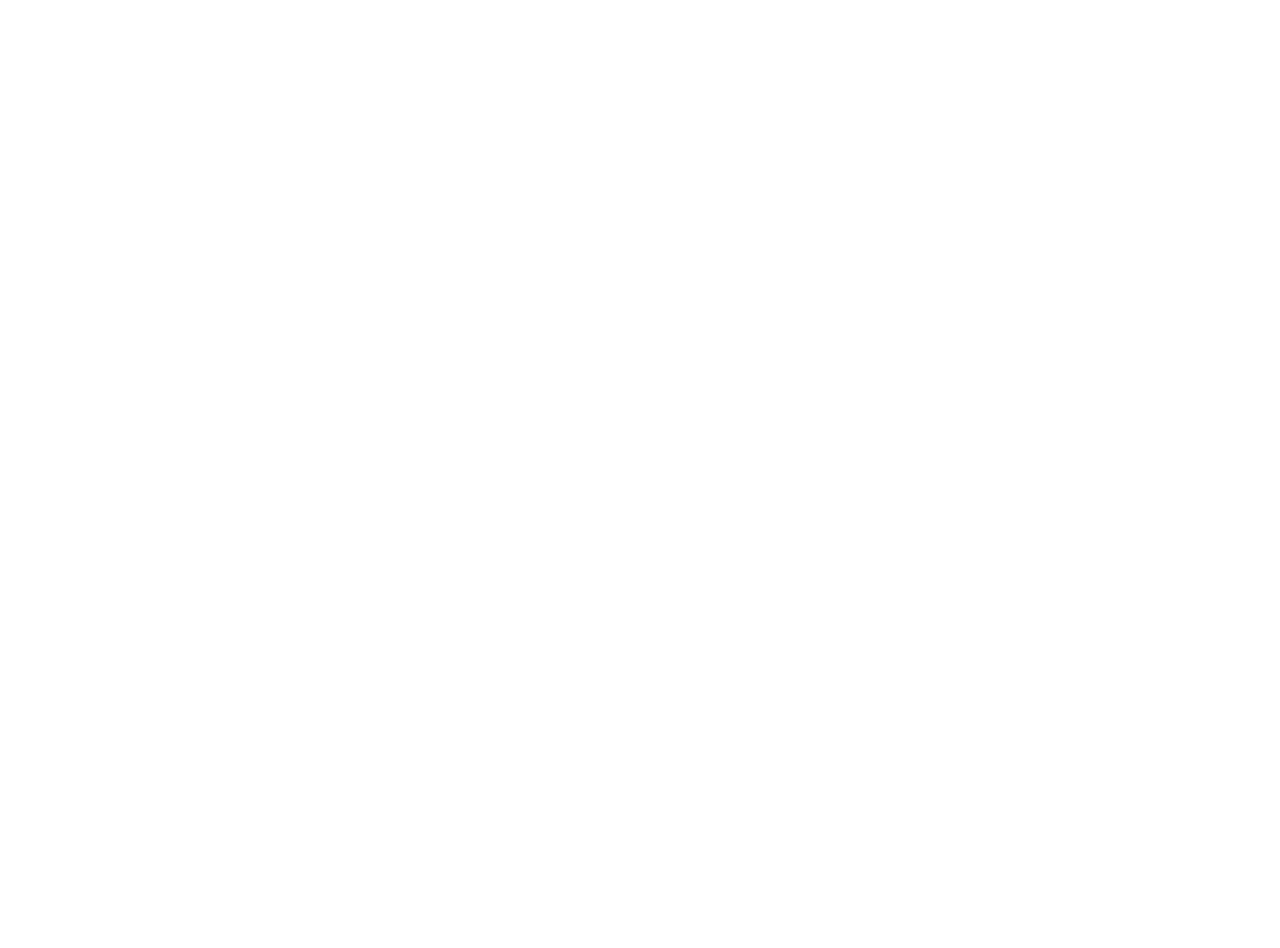
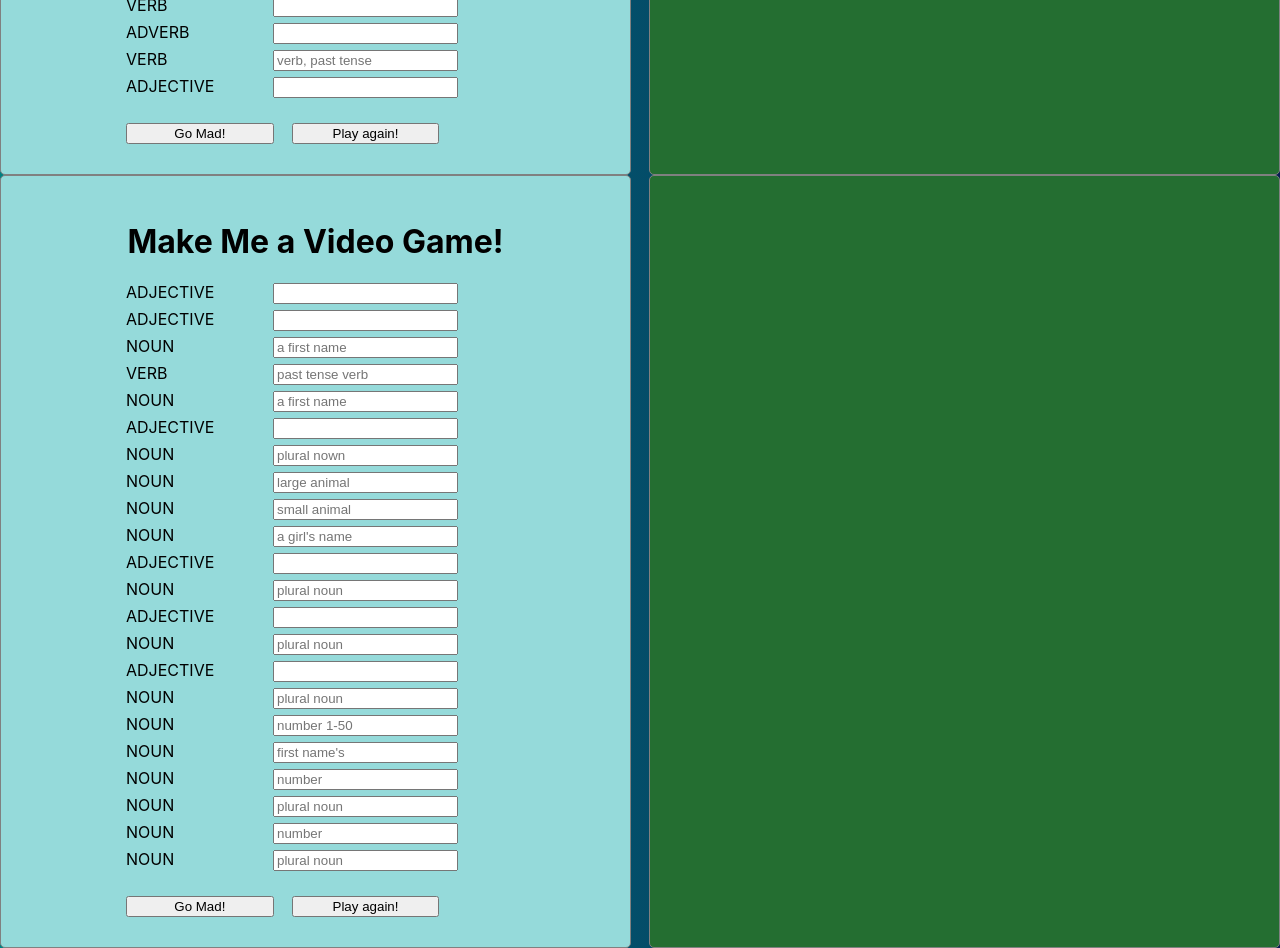
Before and after one commit to kylipoo/madmakers, a React (Create React App) app: page /madlibs in a window 1280 px wide. Shown: the part 1760-2708 px from the top of the page. Before the commit the page ends 1431 px from the top, so only its background shows below. Built offline with nearby package versions, Linux system fonts and the light colour scheme.

Commit message:
more madlib story

```diff
--- a/src/components/madlibs-list/inputs.js
+++ b/src/components/madlibs-list/inputs.js
@@ -176,6 +176,187 @@
             placeholder: 'household appliance',
             value: ""
         },
+        ],
+
+    },
+    {
+        id: 4,
+        name: "A Day At the Zoo!",
+        mad: [{
+            label: 'ADJECTIVE',
+            placeholder: '',
+            value: ""
+        },
+        {
+            label: 'NOUN',
+            placeholder: 'someone',
+            value: ""
+        },
+        {
+            label: 'VERB',
+            placeholder: 'verb, past tense',
+            value: ""
+        },
+        {
+            label: 'ADVERB',
+            placeholder: '',
+            value: ""
+        },
+        {
+            label: 'ADJECTIVE',
+            placeholder: '',
+            value: ""
+        },
+        {
+            label: 'NOUN',
+            placeholder: '',
+            value: ""
+        },
+        {
+            label: 'NOUN',
+            placeholder: '',
+            value: ""
+        },
+        {
+            label: 'ADJECTIVE',
+            placeholder: '',
+            value: ""
+        },
+        {
+            label: 'VERB',
+            placeholder: '',
+            value: ""
+        },
+        {
+            label: 'ADVERB',
+            placeholder: '',
+            value: ""
+        },
+        {
+            label: 'VERB',
+            placeholder: 'verb, past tense',
+            value: ""
+        },
+        {
+            label: 'ADJECTIVE',
+            placeholder: '',
+            value: ""
+        },
+        ]
+    },
+    {
+        id: 5,
+        name: "Make Me a Video Game!",
+        mad: [{
+            label: 'ADJECTIVE',
+            placeholder: '',
+            value: ""
+        },
+        {
+            label: 'ADJECTIVE',
+            placeholder: '',
+            value: ""
+        },
+        {
+            label: 'NOUN',
+            placeholder: 'a first name',
+            value: ""
+        },
+        {
+            label: 'VERB',
+            placeholder: 'past tense verb',
+            value: ""
+        },
+        {
+            label: 'NOUN',
+            placeholder: 'a first name',
+            value: ""
+        },
+        {
+            label: 'ADJECTIVE',
+            placeholder: '',
+            value: ""
+        },
+        {
+            label: 'NOUN',
+            placeholder: 'plural nown',
+            value: ""
+        },
+        {
+            label: 'NOUN',
+            placeholder: 'large animal',
+            value: ""
+        },
+        {
+            label: 'NOUN',
+            placeholder: 'small animal',
+            value: ""
+        },
+        {
+            label: 'NOUN',
+            placeholder: 'a girl\'s name',
+            value: ""
+        },
+        {
+            label: 'ADJECTIVE',
+            placeholder: '',
+            value: ""
+        },
+        {
+            label: 'NOUN',
+            placeholder: 'plural noun',
+            value: ""
+        },
+        {
+            label: 'ADJECTIVE',
+            placeholder: '',
+            value: ""
+        },
+        {
+            label: 'NOUN',
+            placeholder: 'plural noun',
+            value: ""
+        },
+        {
+            label: 'ADJECTIVE',
+            placeholder: '',
+            value: ""
+        },
+        {
+            label: 'NOUN',
+            placeholder: 'plural noun',
+            value: ""
+        },
+        {
+            label: 'NOUN',
+            placeholder: 'number 1-50',
+            value: ""
+        },
+        {
+            label: 'NOUN',
+            placeholder: 'first name\'s',
+            value: ""
+        },
+        {
+            label: 'NOUN',
+            placeholder: 'number',
+            value: ""
+        },
+        {
+            label: 'NOUN',
+            placeholder: 'plural noun',
+            value: ""
+        },
+        {
+            label: 'NOUN',
+            placeholder: 'number',
+            value: ""
+        },
+        {
+            label: 'NOUN',
+            placeholder: 'plural noun',
+            value: ""
+        },
         ]
     }
 
--- a/src/components/madlibs/output.component.jsx
+++ b/src/components/madlibs/output.component.jsx
@@ -1,32 +1,51 @@
 import "./madlibs.styles.css";
-const Output = ({fields, id}) => {
+const Output = ({ fields, id }) => {
   return (
     <>
       {id === 1 && (
         <div>
-            {`Sometimes I forget to wash my ${fields[0].value}, and it ends up smelling like ${fields[1].value},
-            Sometimes I forgot to clean my ${fields[2].value}, too, and then my ${fields[3].value} really smells like a ${fields[4].value},
-            after a long day of ${fields[5].value} and farting. Oh man, I should really clean up better! Sometimes I find a ${fields[6].value}
-            in my shoe after playing ${fields[7].value} for too long. And sometimes I find ${fields[8].value} poop under my shoe,
-            and I get ${fields[9].value} smells all over my mom's ${fields[10].value}.`}
+          {`Sometimes I forget to wash my (  ${fields[0].value}  ), and it ends up smelling like (  ${fields[1].value}  ),
+            Sometimes I forgot to clean my (  ${fields[2].value}  ), too, and then my (${fields[3].value}) really smells like a (  ${fields[4].value}  ),
+            after a long day of (  ${fields[5].value}  ) and farting. Oh man, I should really clean up better! Sometimes I find a (  ${fields[6].value}  )
+            in my shoe after playing (  ${fields[7].value}  ) for too long. And sometimes I find (  ${fields[8].value}  ) poop under my shoe,
+            and I get (  ${fields[9].value}  ) smells all over my mom's (  ${fields[10].value}  ).`}
         </div>
       )}
       {id === 2 && (
         <div>
-            {`Is your ${fields[0].value} full of ${fields[1].value} food?
-            Maybe you should buy the ${fields[2].value} in the cafeteria. The sandwiches are made with ${fields[3].value} ${fields[4].value}.
-            Yum. They are wrapped in ${fields[5].value} and are very ${fields[6].value}
-            But if you pack your own lunch, be sure to bring ${fields[7].value} ${fields[8].value}. Everyone loves those.
-            You can even share them with  ${fields[9].value}.`}
+          {`Is your (  ${fields[0].value} ) full of (  ${fields[1].value} ) food?
+            Maybe you should buy the (  ${fields[2].value}  ) in the cafeteria. The sandwiches are made with (  ${fields[3].value}  ) ( ${fields[4].value}  ).
+            Yum. They are wrapped in (  ${fields[5].value}  ) and are very (  ${fields[6].value}   )
+            But if you pack your own lunch, be sure to bring (  ${fields[7].value} ) (  ${fields[8].value}  ). Everyone loves those.
+            You can even share them with  (  ${fields[9].value}  ).`}
         </div>
       )}
       {id === 3 && (
         <div>
-            {`There is all types of pee. ${fields[0].value} pee,  ${fields[1].value} pee,
-            ${fields[2].value} pee, and even ${fields[3].value} pee. Everyone pees! Some pee is ${fields[4].value}.
-            Some pee smells like ${fields[5].value}. Some pee flows like the ${fields[6].value}, while some pee drips like a
-            ${fields[7].value}. Some people ${fields[8].value} while they pee. Others simply stand and ${fields[9].value} their
-            head while they pee. Just don't be a ${fields[10].value} person who gets pee all over the ${fields[11].value}!
+          {`There is all types of pee. (  ${fields[0].value}  ) pee,  (  ${fields[1].value}  ) pee,
+            (  ${fields[2].value}  ) pee, and even (  ${fields[3].value}  ) pee. Everyone pees! Some pee is (  ${fields[4].value}  ).
+            Some pee smells like (  ${fields[5].value}  ). Some pee flows like the (  ${fields[6].value}  ), while some pee drips like a
+            (  ${fields[7].value}  ). Some people (  ${fields[8].value}  ) while they pee. Others simply stand and (  ${fields[9].value}  ) their
+            head while they pee. Just don't be a (  ${fields[10].value}  ) person who gets pee all over the (  ${fields[11].value}  )!
+            `}
+        </div>
+      )}
+      {id === 4 && (
+        <div>
+          {`Today I went to the zoo. I saw a(n) (  ${fields[0].value}  ) (  ${fields[1].value}  ) jumping up and down in its tree.  He
+            (  ${fields[2].value}  ) (  ${fields[3].value}  ) through the large tunnel that led to its (  ${fields[4].value}  )
+            (  ${fields[5].value}  ). I got some peanuts and passed them through the cage to a gigantic gray (  ${fields[6].value}  ) towering above my head.
+            Feeding that animal made me hungry. I went to get a (  ${fields[7].value}  ) scoop of ice cream. It filled my stomach. Afterwards I had to (  ${fields[8].value}  ) while they pee. Others simply stand and (  ${fields[9].value}  ) their
+            (  ${fields[9].value}  )to catch our bus. When I got home I (  ${fields[10].value}  ) my mom for a (  ${fields[11].value}  ) day at the zoo.
+            `}
+        </div>
+      )}
+      {id === 5 && (
+        <div>
+          {`I, the (  ${fields[0].value}  ) and (  ${fields[1].value}  ) (  ${fields[2].value}  ) has (  ${fields[3].value}  )  (  ${fields[4].value}  )'s sister and plans to steal her
+            (  ${fields[5].value}  )(  ${fields[6].value}  )! What are a (  ${fields[7].value}  ) and backpacking (  ${fields[8].value}  )to do? Before you can help (  ${fields[9].value}  ), you'll have to collect
+            the (  ${fields[9].value}  )(  ${fields[10].value}  ) and (  ${fields[11].value}  )(  ${fields[12].value}  ) that open up the (  ${fields[12].value}  ) worlds connected to a
+            (  ${fields[13].value}  ) lair. There are (  ${fields[14].value}  )(  ${fields[15].value}  ) and (  ${fields[16].value}  )(  ${fields[17].value}  ) in the game, along with hundreds of other goodies for you to find.
             `}
         </div>
       )}
```
Lines whose indentation alone changed are shown as unchanged.
